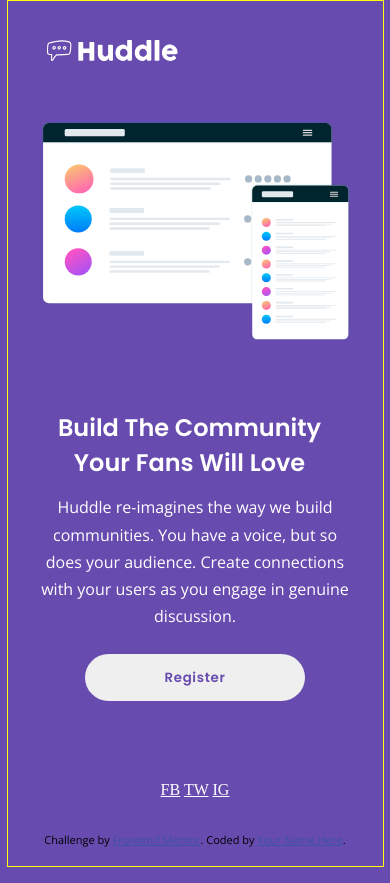
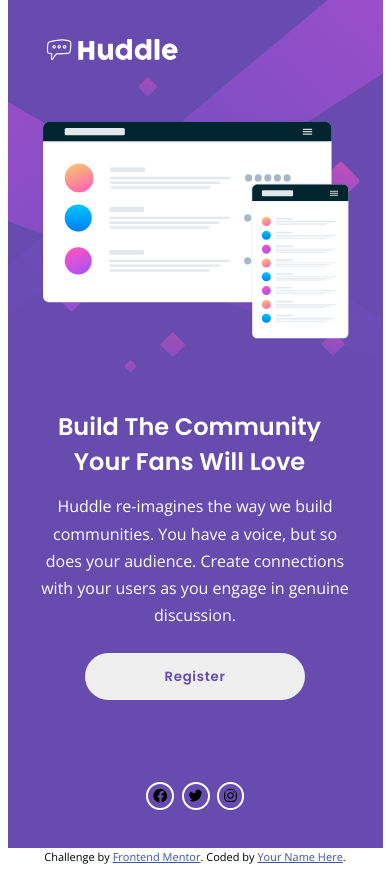
Before and after one commit to Mzu-Soci/Huddle-landing-page, a plain HTML site: page index.html in a window 390 px wide. Drawn offline with nearby package versions, Linux system fonts and the light colour scheme.

Commit message:
Mobile site complete

```diff
--- a/css/style.css
+++ b/css/style.css
@@ -4,33 +4,41 @@
 }
 
 body {
-    background-color: hsl(257, 40%, 49%);
     height: 100vh;
     display: flex;
     align-items: center;
 }
 
+main {
+    background-color: hsl(257, 40%, 49%);
+}
+
 .container {
-    border: solid 1px yellow;
-    max-width: 375px;
+    /* max-width: 375px; */
     margin: auto;
 }
 
+.hero_bg {
+    position: absolute;
+}
+
 .hero_section {
-    padding: 2em;
+    /* padding: 2em; */
+    position: relative;
+    z-index: 1;
 }
 
 .logo {
     height: 35px;
-    margin-bottom: 3em;
+    /* margin-bottom: 3em; */
 }
 
 .hero_image {
-    max-width: 100%;
+    /* max-width: 100%; */
 }
 
 .text_content {
-    padding: 2em;
+    /* padding: 2em; */
     text-align: center;
     color: white;
 }
@@ -38,15 +46,15 @@ body {
 h1 {
     font-family: 'Poppins', sans-serif;
     font-size: x-large;
-    max-width: 300px;
-    margin-bottom: .6em;
+    /* max-width: 300px; */
+    /* margin-bottom: .6em; */
 }
 
 p{
     font-family: 'Open Sans', sans-serif;
     font-weight: 400;
     line-height: 1.7em;
-    margin-bottom: 1.5em;
+    /* margin-bottom: 1.5em; */
 }
 
 button {
@@ -56,9 +64,17 @@ button {
     font-family: 'Poppins', sans-serif;
     font-weight: bold;
     letter-spacing: .05em;
-    margin-bottom: 6em;
-    padding: 1em 6em;
-    /* box-shadow: 1px 2px 10px black; */
+    /* margin-bottom: 6em; */
+    /* padding: 1em 6em; */
+}
+
+.social_icon {
+    border: solid 2px white;
+    border-radius: 100px;
+    color: white;
+    height: 15px;
+    /* padding: .3em; */
+    /* margin: .1em; */
 }
 
 .social_link {
@@ -72,3 +88,66 @@ button {
 .attribution a {
     color: hsl(228, 45%, 44%);
 }
+
+@media only screen and (max-width: 600px) {
+    .container {
+        max-width: 375px;
+        /* margin: auto; */
+    }
+
+    .hero_section {
+        padding: 2em;
+        /* position: relative; */
+        /* z-index: 1; */
+    }
+
+    .logo {
+        /* height: 35px; */
+        margin-bottom: 3em;
+    }
+
+    .hero_image {
+        max-width: 100%;
+    }
+
+    .text_content {
+        padding: 2em;
+        /* text-align: center; */
+        /* color: white; */
+    }
+
+    h1 {
+        /* font-family: 'Poppins', sans-serif; */
+        /* font-size: x-large; */
+        max-width: 300px;
+        margin-bottom: .6em;
+    }
+
+    p{
+        /* font-family: 'Open Sans', sans-serif; */
+        /* font-weight: 400; */
+        /* line-height: 1.7em; */
+        margin-bottom: 1.5em;
+    }
+
+    button {
+        /* border-radius: 100px; */
+        /* border-style: none; */
+        /* color: hsl(257, 40%, 49%); */
+        /* font-family: 'Poppins', sans-serif; */
+        /* font-weight: bold; */
+        /* letter-spacing: .05em; */
+        margin-bottom: 6em;
+        padding: 1em 6em;
+    }
+
+    .social_icon {
+        /* border: solid 2px white; */
+        /* border-radius: 100px; */
+        /* color: white; */
+        /* height: 15px; */
+        padding: .3em;
+        margin: .1em;
+    }
+
+}
--- a/index.html
+++ b/index.html
@@ -25,6 +25,8 @@
   <body>
     <div class="container">
       <main>
+        <img class="hero_bg" src="images/bg-mobile.svg" alt="">
+
         <div class="hero_section">
           <img src="images/logo.svg" alt="" class="logo" />
           <img
@@ -43,9 +45,9 @@
           </p>
           <button>Register</button>
           <div class="social_section">
-            <a href="" class="social_link">FB</a>
-            <a href="" class="social_link">TW</a>
-            <a href="" class="social_link">IG</a>
+            <a href="" class="social_link"><img class="social_icon" src="images/facebook-icon.svg" alt=""></a>
+            <a href="" class="social_link"><img class="social_icon" src="images/twitter-icon.svg" alt=""></a>
+            <a href="" class="social_link"><img class="social_icon" src="images/instagram-icon.svg" alt=""></a>
           </div>
         </div>
       </main>
```
Also changed, not shown: images/facebook-icon.svg (added), images/instagram-icon.svg (added), images/twitter-icon.svg (added).
